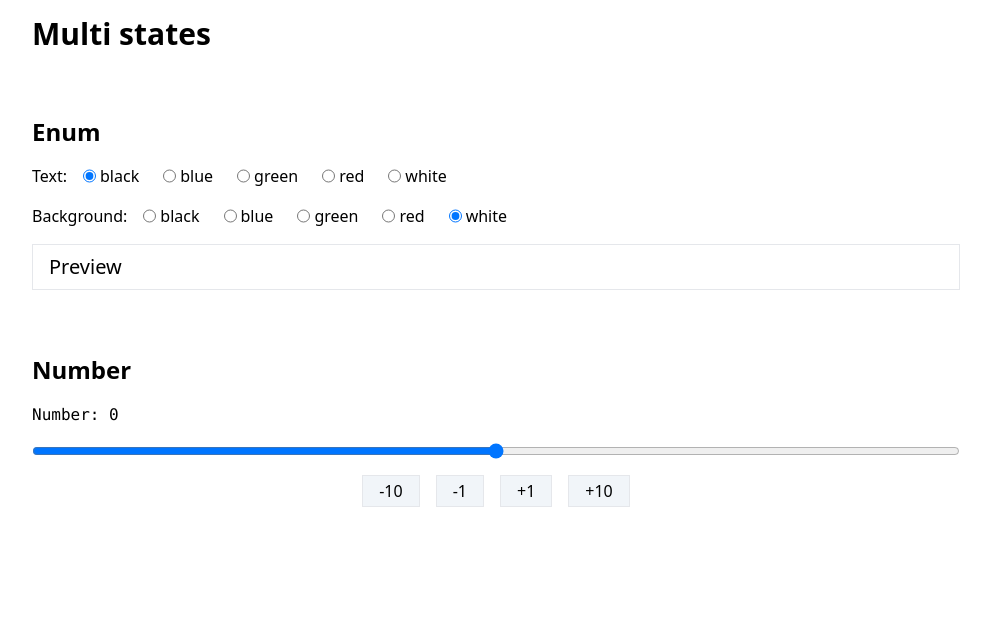
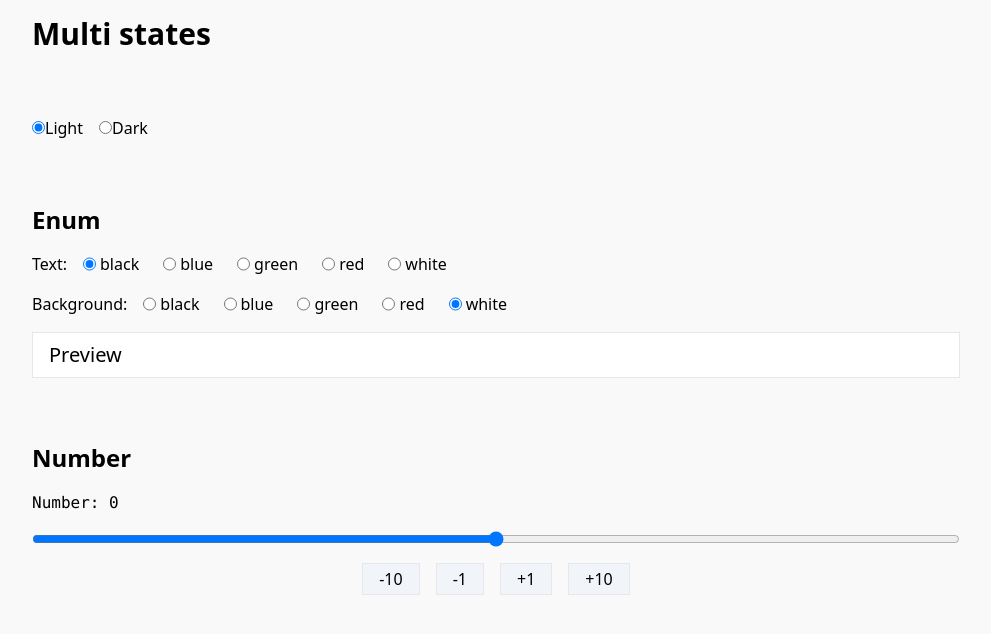
Before and after one commit to ginpei/history-system, a Next.js app: page /multiStates in a window 1280 px wide. Shown: the top 634 px of the page, without its empty margins (144-1135 px from the left). Built offline with nearby package versions, Linux system fonts and the light colour scheme.

Commit message:
feat: 🎸 page state

```diff
--- a/src/pages/multiStates/MultiStatesPage.tsx
+++ b/src/pages/multiStates/MultiStatesPage.tsx
@@ -1,9 +1,13 @@
 import Head from "next/head";
-import { Provider } from "react-redux";
+import { ChangeEventHandler } from "react";
+import { Provider, useDispatch } from "react-redux";
 import { Container } from "../../lib/layout/Container";
+import { HStack } from "../../lib/layout/HStack";
 import { H1 } from "../../lib/style/H1";
 import { EnumSection } from "./enum/EnumSection";
 import { NumberSection } from "./number/NumberSection";
+import { useTheme } from "./pageState/pageStateHooks";
+import { pageStateActions } from "./pageState/pageStateSlice";
 import { multiStatesPageStore } from "./store/multiStatesPageStore";
 
 export function MultiStatesPage(): JSX.Element {
@@ -14,14 +18,65 @@ export function MultiStatesPage(): JSX.Element {
           <title>Multi states</title>
           <link rel="icon" href="/icon-512.png" />
         </Head>
-        <Container>
-          <div className="flex flex-col gap-16">
-            <H1>Multi states</H1>
-            <EnumSection />
-            <NumberSection />
-          </div>
-        </Container>
+        <PageStyle />
+        <PageContent />
       </div>
     </Provider>
   );
 }
+
+function PageStyle(): JSX.Element {
+  const theme = useTheme();
+  return (
+    <style className="PageStyle">{
+      /*css*/ `
+    body {
+      background-color: ${theme === "light" ? "#f9f9f9" : "#336"};
+      color: ${theme === "light" ? "black" : "white"};
+    }
+  `
+    }</style>
+  );
+}
+
+function PageContent(): JSX.Element {
+  const dispatch = useDispatch();
+  const theme = useTheme();
+
+  const onThemeChange: ChangeEventHandler<HTMLInputElement> = (event) => {
+    const theme = event.currentTarget.value;
+    dispatch(pageStateActions.set(theme));
+  };
+
+  return (
+    <Container>
+      <div className="PageContent flex flex-col gap-16">
+        <H1>Multi states</H1>
+        <HStack>
+          <label>
+            <input
+              checked={theme === "light"}
+              name="theme"
+              onChange={onThemeChange}
+              type="radio"
+              value="light"
+            />
+            Light
+          </label>
+          <label>
+            <input
+              checked={theme === "dark"}
+              name="theme"
+              onChange={onThemeChange}
+              type="radio"
+              value="dark"
+            />
+            Dark
+          </label>
+        </HStack>
+        <EnumSection />
+        <NumberSection />
+      </div>
+    </Container>
+  );
+}
--- /dev/null
+++ b/src/pages/multiStates/pageState/PageState.ts
@@ -0,0 +1,7 @@
+export interface PageState {
+  theme: PageTheme;
+}
+
+export type PageTheme = (typeof pageThemes)[number];
+
+export const pageThemes = ["light", "dark"];
--- /dev/null
+++ b/src/pages/multiStates/pageState/pageStateHooks.ts
@@ -0,0 +1,7 @@
+import { useSelector } from "react-redux";
+import { MultiStatesPageStoreState } from "../store/MultiStatesPageStoreState";
+import { PageTheme } from "./PageState";
+
+export function useTheme(): PageTheme {
+  return useSelector((v: MultiStatesPageStoreState) => v.pageState.theme);
+}
--- /dev/null
+++ b/src/pages/multiStates/pageState/pageStateReducers.ts
@@ -0,0 +1,8 @@
+import { MutationReducer } from "../../../lib/redux/reducer";
+import { PageState, PageTheme } from "./PageState";
+
+type EnumReducer<Payload> = MutationReducer<Payload, PageState>;
+
+export const set: EnumReducer<PageTheme> = (state, action) => {
+  state.theme = action.payload;
+};
--- /dev/null
+++ b/src/pages/multiStates/pageState/pageStateSlice.ts
@@ -0,0 +1,15 @@
+import { createSlice } from "@reduxjs/toolkit";
+import { PageState } from "./PageState";
+import * as pageStateReducers from "./pageStateReducers";
+
+const initialPageStateState: PageState = {
+  theme: "light",
+};
+
+export const pageStateSlice = createSlice({
+  name: "pageState",
+  initialState: initialPageStateState,
+  reducers: pageStateReducers,
+});
+
+export const pageStateActions = pageStateSlice.actions;
--- a/src/pages/multiStates/store/MultiStatesPageStoreState.ts
+++ b/src/pages/multiStates/store/MultiStatesPageStoreState.ts
@@ -1,8 +1,9 @@
 import { EnumState } from "../enum/EnumState";
 import { NumberState } from "../number/NumberState";
+import { PageState } from "../pageState/PageState";
 
 export interface MultiStatesPageStoreState {
-  // pageState: MultiStatesPageState;
   enum: EnumState;
   number: NumberState;
+  pageState: PageState;
 }
--- a/src/pages/multiStates/store/multiStatesPageStore.ts
+++ b/src/pages/multiStates/store/multiStatesPageStore.ts
@@ -1,10 +1,12 @@
 import { configureStore } from "@reduxjs/toolkit";
 import { enumSlice } from "../enum/enumSlice";
 import { numberSlice } from "../number/numberSlice";
+import { pageStateSlice } from "../pageState/pageStateSlice";
 
 export const multiStatesPageStore = configureStore({
   reducer: {
     enum: enumSlice.reducer,
     number: numberSlice.reducer,
+    pageState: pageStateSlice.reducer,
   },
 });
```
